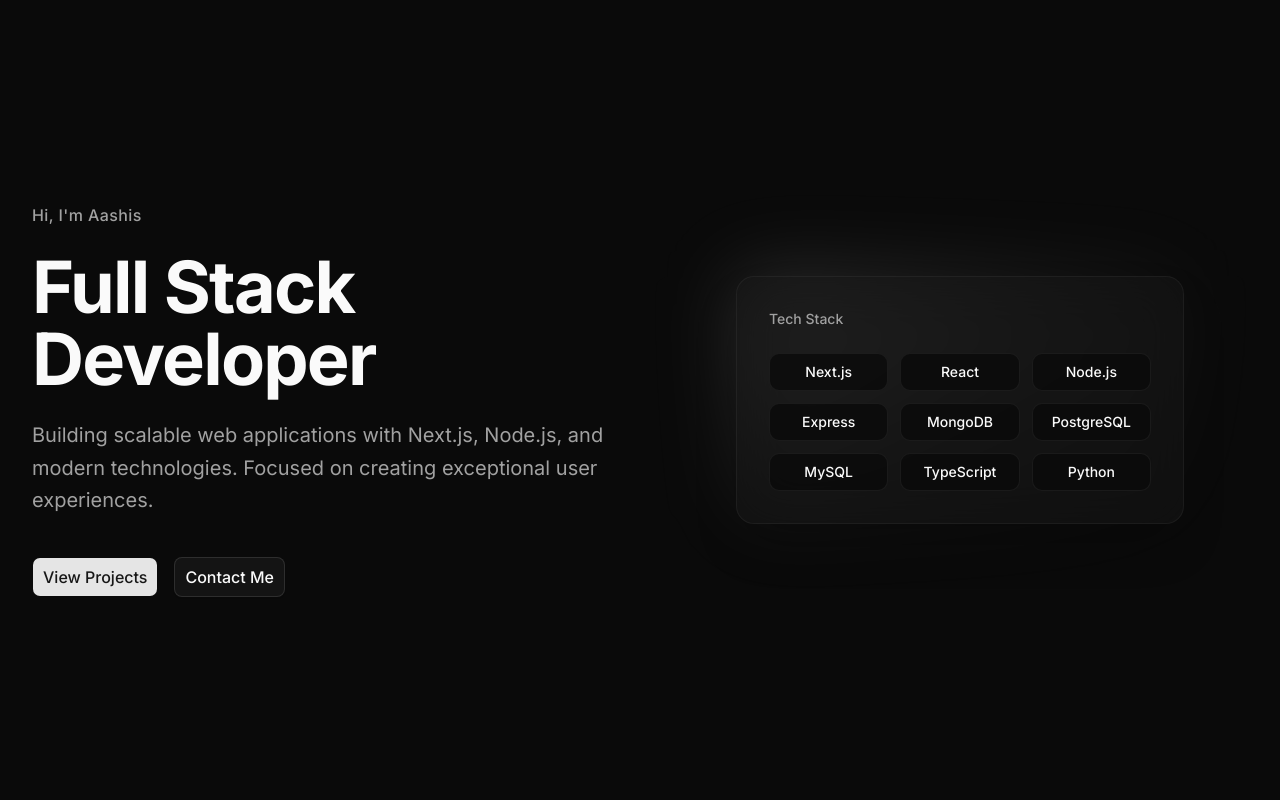
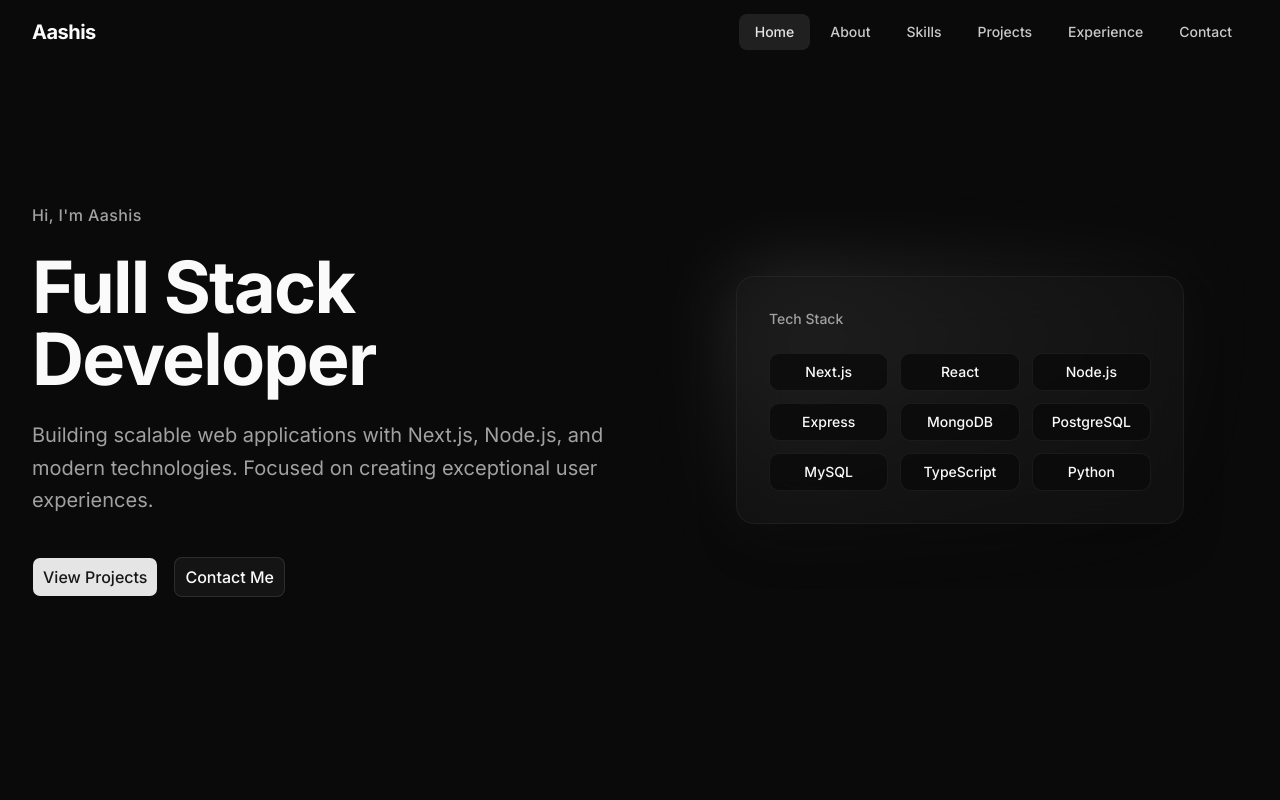
Before and after one commit to aashis06/Portfolio, a Next.js app: page / in a window 1280 px wide. Shown: the top 800 px of the page. Built offline with nearby package versions, Linux system fonts and the light colour scheme.

Commit message:
made navbar with good animation

```diff
--- a/app/page.tsx
+++ b/app/page.tsx
@@ -1,3 +1,4 @@
+import { Navbar } from "@/components/layout/navbar";
 import { Hero } from "@/components/sections/hero";
 import { About } from "@/components/sections/about";
 import { Skills } from "@/components/sections/skills";
@@ -8,6 +9,8 @@ import { Footer } from "@/components/layout/footer";
 
 export default function Home() {
   return (
+    <>
+      <Navbar />
       <main>
         <Hero />
         <About />
@@ -17,5 +20,6 @@ export default function Home() {
         <Contact />
         <Footer />
       </main>
+    </>
   );
 }
--- /dev/null
+++ b/components/layout/navbar.tsx
@@ -0,0 +1,156 @@
+"use client";
+
+import { useState, useEffect } from "react";
+import { motion, AnimatePresence } from "framer-motion";
+import { Menu, X } from "lucide-react";
+import { Button } from "@/components/ui/button";
+import {
+  Sheet,
+  SheetContent,
+  SheetTrigger,
+} from "@/components/ui/sheet";
+import { cn } from "@/lib/utils";
+
+const navLinks = [
+  { name: "Home", href: "#home" },
+  { name: "About", href: "#about" },
+  { name: "Skills", href: "#skills" },
+  { name: "Projects", href: "#projects" },
+  { name: "Experience", href: "#experience" },
+  { name: "Contact", href: "#contact" },
+];
+
+export function Navbar() {
+  const [isScrolled, setIsScrolled] = useState(false);
+  const [activeSection, setActiveSection] = useState("home");
+  const [isOpen, setIsOpen] = useState(false);
+
+  useEffect(() => {
+    const handleScroll = () => {
+      setIsScrolled(window.scrollY > 50);
+
+      // Detect active section
+      const sections = navLinks.map((link) => link.href.substring(1));
+      const scrollPosition = window.scrollY + 100;
+
+      for (const section of sections) {
+        const element = document.getElementById(section);
+        if (element) {
+          const offsetTop = element.offsetTop;
+          const offsetHeight = element.offsetHeight;
+
+          if (
+            scrollPosition >= offsetTop &&
+            scrollPosition < offsetTop + offsetHeight
+          ) {
+            setActiveSection(section);
+            break;
+          }
+        }
+      }
+    };
+
+    window.addEventListener("scroll", handleScroll);
+    return () => window.removeEventListener("scroll", handleScroll);
+  }, []);
+
+  const handleClick = (e: React.MouseEvent<HTMLAnchorElement>, href: string) => {
+    e.preventDefault();
+    const element = document.querySelector(href);
+    if (element) {
+      element.scrollIntoView({ behavior: "smooth" });
+      setIsOpen(false);
+    }
+  };
+
+  return (
+    <motion.header
+      initial={{ y: -100 }}
+      animate={{ y: 0 }}
+      transition={{ duration: 0.5 }}
+      className={cn(
+        "fixed top-0 left-0 right-0 z-50 transition-all duration-300",
+        isScrolled
+          ? "bg-background/80 backdrop-blur-md border-b border-border/40 shadow-sm"
+          : "bg-transparent"
+      )}
+    >
+      <nav className="mx-auto max-w-7xl px-6 lg:px-8">
+        <div className="flex h-16 items-center justify-between">
+          {/* Logo */}
+          <motion.a
+            href="#home"
+            onClick={(e) => handleClick(e, "#home")}
+            className="text-xl font-bold tracking-tight hover:text-primary transition-colors"
+            whileHover={{ scale: 1.05 }}
+            whileTap={{ scale: 0.95 }}
+          >
+            Aashis
+          </motion.a>
+
+          {/* Desktop Navigation */}
+          <div className="hidden md:flex items-center gap-1">
+            {navLinks.map((link) => (
+              <a
+                key={link.name}
+                href={link.href}
+                onClick={(e) => handleClick(e, link.href)}
+                className="relative px-4 py-2 text-sm font-medium transition-colors hover:text-primary"
+              >
+                <span
+                  className={cn(
+                    "relative z-10",
+                    activeSection === link.href.substring(1)
+                      ? "text-primary"
+                      : "text-foreground/80"
+                  )}
+                >
+                  {link.name}
+                </span>
+                {activeSection === link.href.substring(1) && (
+                  <motion.div
+                    layoutId="activeSection"
+                    className="absolute inset-0 bg-primary/10 rounded-md"
+                    transition={{ type: "spring", stiffness: 380, damping: 30 }}
+                  />
+                )}
+              </a>
+            ))}
+          </div>
+
+          {/* Mobile Menu */}
+          <Sheet open={isOpen} onOpenChange={setIsOpen}>
+            <SheetTrigger asChild className="md:hidden">
+              <Button variant="ghost" size="icon">
+                <Menu className="h-5 w-5" />
+              </Button>
+            </SheetTrigger>
+            <SheetContent side="right" className="w-[300px]">
+              <div className="flex flex-col gap-6 mt-8">
+                <div className="text-xl font-bold mb-4">Menu</div>
+                {navLinks.map((link, index) => (
+                  <motion.a
+                    key={link.name}
+                    href={link.href}
+                    onClick={(e) => handleClick(e, link.href)}
+                    initial={{ opacity: 0, x: 20 }}
+                    animate={{ opacity: 1, x: 0 }}
+                    transition={{ delay: index * 0.1 }}
+                    className={cn(
+                      "text-lg font-medium transition-colors hover:text-primary",
+                      activeSection === link.href.substring(1)
+                        ? "text-primary"
+                        : "text-foreground/80"
+                    )}
+                  >
+                    {link.name}
+                  </motion.a>
+                ))}
+              </div>
+            </SheetContent>
+          </Sheet>
+        </div>
+      </nav>
+    </motion.header>
+  );
+}
--- a/components/sections/about.tsx
+++ b/components/sections/about.tsx
@@ -2,7 +2,7 @@ import { Container } from "@/components/layout/container";
 
 export function About() {
   return (
-    <section className="py-24 md:py-32">
+    <section id="about" className="py-24 md:py-32">
       <Container>
         <h2 className="text-3xl md:text-5xl font-bold">About</h2>
         <p className="mt-6 text-muted-foreground">Placeholder content</p>
--- a/components/sections/contact.tsx
+++ b/components/sections/contact.tsx
@@ -2,7 +2,7 @@ import { Container } from "@/components/layout/container";
 
 export function Contact() {
   return (
-    <section className="py-24 md:py-32">
+    <section id="contact" className="py-24 md:py-32">
       <Container>
         <h2 className="text-3xl md:text-5xl font-bold">Contact</h2>
         <p className="mt-6 text-muted-foreground">Placeholder content</p>
--- a/components/sections/experience.tsx
+++ b/components/sections/experience.tsx
@@ -2,7 +2,7 @@ import { Container } from "@/components/layout/container";
 
 export function Experience() {
   return (
-    <section className="py-24 md:py-32 bg-muted/30">
+    <section id="experience" className="py-24 md:py-32 bg-muted/30">
       <Container>
         <h2 className="text-3xl md:text-5xl font-bold">Experience</h2>
         <p className="mt-6 text-muted-foreground">Placeholder content</p>
--- a/components/sections/hero.tsx
+++ b/components/sections/hero.tsx
@@ -22,7 +22,7 @@ const staggerContainer = {
 
 export function Hero() {
   return (
-    <section className="relative min-h-screen flex items-center justify-center py-20">
+    <section id="home" className="relative min-h-screen flex items-center justify-center py-20">
       <Container>
         <div className="grid lg:grid-cols-2 gap-12 lg:gap-16 items-center">
           {/* Left Side - Content */}
--- a/components/sections/projects.tsx
+++ b/components/sections/projects.tsx
@@ -2,7 +2,7 @@ import { Container } from "@/components/layout/container";
 
 export function Projects() {
   return (
-    <section className="py-24 md:py-32">
+    <section id="projects" className="py-24 md:py-32">
       <Container>
         <h2 className="text-3xl md:text-5xl font-bold">Featured Projects</h2>
         <p className="mt-6 text-muted-foreground">Placeholder content</p>
--- a/components/sections/skills.tsx
+++ b/components/sections/skills.tsx
@@ -2,7 +2,7 @@ import { Container } from "@/components/layout/container";
 
 export function Skills() {
   return (
-    <section className="py-24 md:py-32 bg-muted/30">
+    <section id="skills" className="py-24 md:py-32 bg-muted/30">
       <Container>
         <h2 className="text-3xl md:text-5xl font-bold">Skills</h2>
         <p className="mt-6 text-muted-foreground">Placeholder content</p>
```
Lines whose indentation alone changed are shown as unchanged.
